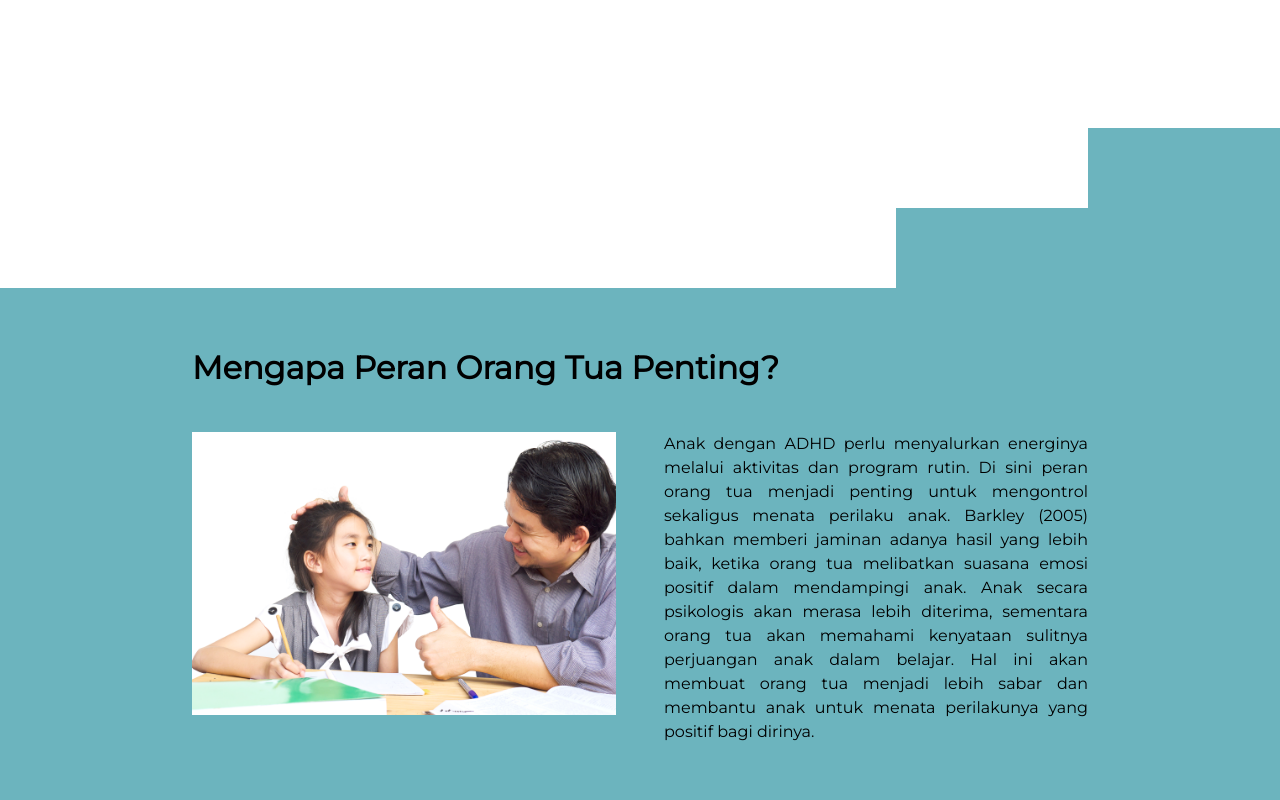
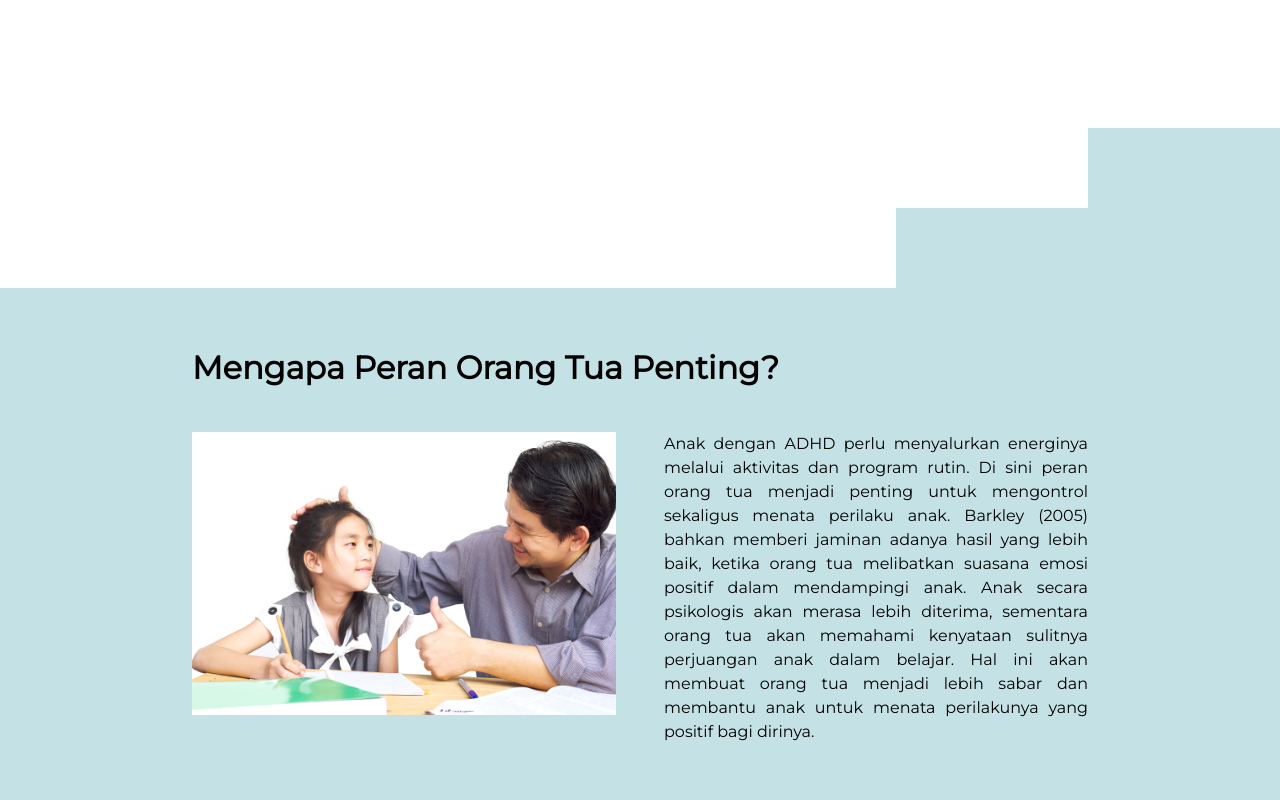
Before and after one commit to yipabk/yipabk-markmind, a React (Vite) app: page /artikel/adhd in a window 1280 px wide. Shown: the part 840-1640 px from the top of the page. Built offline with nearby package versions, Linux system fonts and the light colour scheme.

Commit message:
fixed artikel page

```diff
--- a/src/pages/Publikasi/Artikel/Layout.tsx
+++ b/src/pages/Publikasi/Artikel/Layout.tsx
@@ -27,11 +27,11 @@ export const Layout = ({
 				<div className='text-2xl lg:text-[32px] font-bold'>{firstSectionTitle}</div>
 				<div className='whitespace-pre-line text-justify'>{firstSectionContent}</div>
 			</div>
-			<div className='flex flex-col bg-blue h-[20vh]'>
+			<div className='flex flex-col bg-blue/40 h-[20vh]'>
 				<div className='border border-white bg-white w-[85%] h-[10vh]'></div>
 				<div className='border border-white bg-white w-[70%] h-[10vh]'></div>
 			</div>
-			<div className='flex flex-col bg-blue px-8 sm:px-20 lg:px-48 font-montserrat gap-12 pt-16 pb-52'>
+			<div className='flex flex-col bg-blue/40 px-8 sm:px-20 lg:px-48 font-montserrat gap-12 pt-16 pb-52'>
 				<div data-aos='fade-down' data-aos-once='true' className='text-2xl lg:text-[32px] font-bold'>
 					{secondSectionTitle}
 				</div>
```
